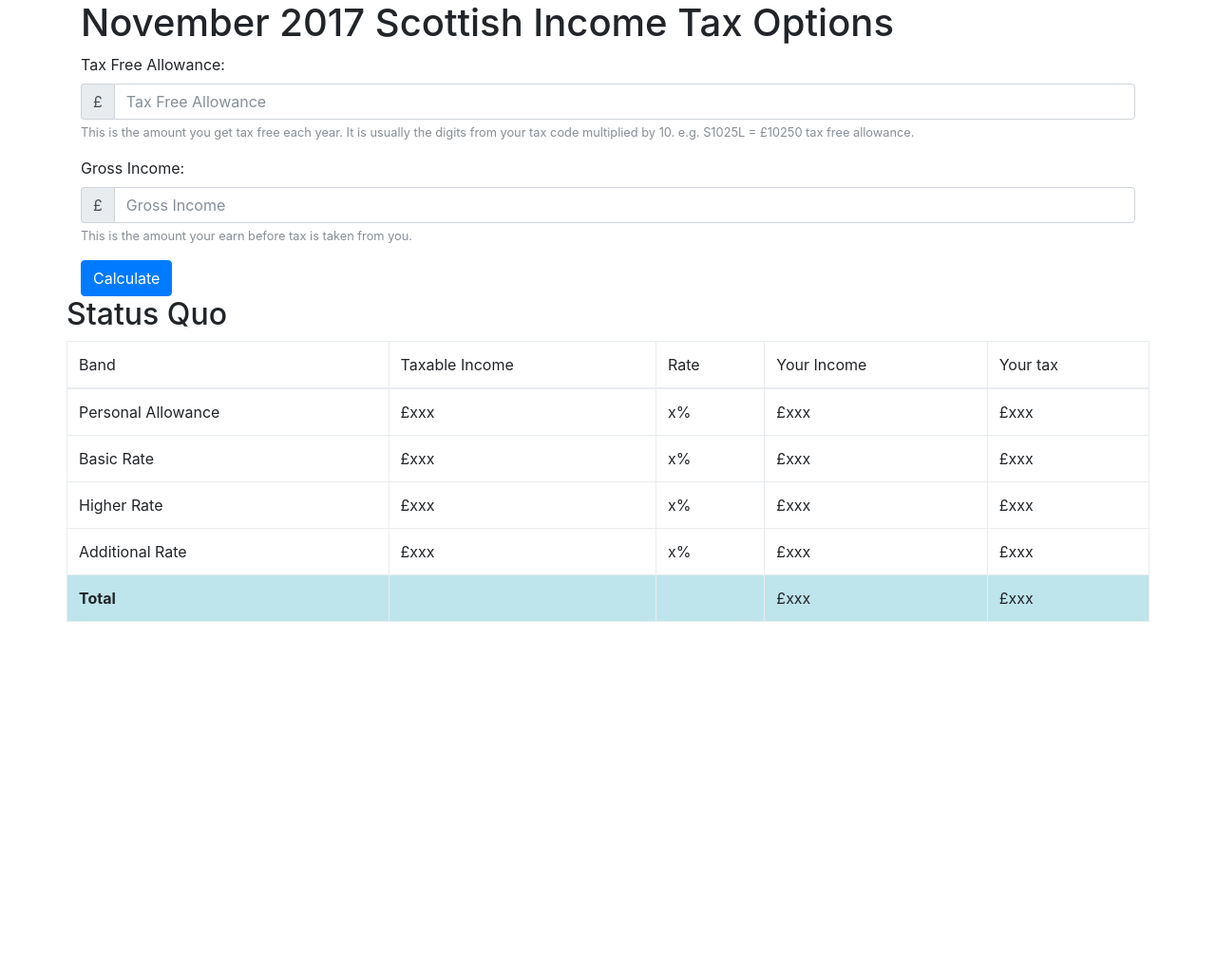
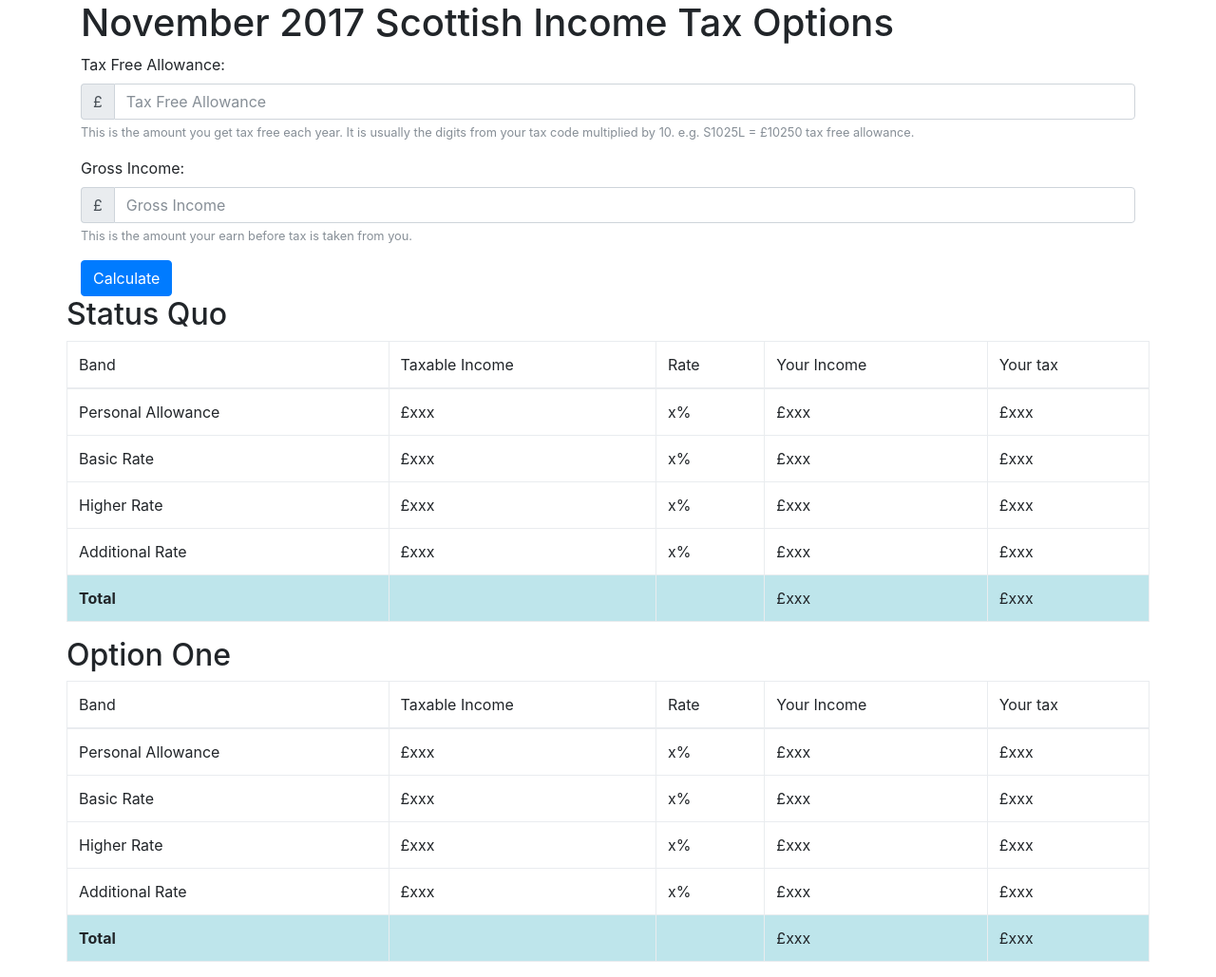
Before and after one commit to colinangusmackay/nov2017-scottish-income-tax-options, a plain HTML site: page site/index.html in a window 1280 px wide. Shown: the whole page at 95% size. Before the commit the page ends 800 px from the top, so only its background shows below. Drawn offline with nearby package versions, Linux system fonts and the light colour scheme.

Commit message:
Add Option One

```diff
--- a/site/app.js
+++ b/site/app.js
@@ -17,6 +17,14 @@ $(function(){
                 {size:31500,rate:20},
                 {size:107000, rate:40},
                 {size:Number.MAX_SAFE_INTEGER, rate:45}
+            ]
+        },{
+            id:"one",
+            bands: [
+                {size:personalAllowance, rate:0},
+                {size:32440,rate:20},
+                {size:105710, rate:41},
+                {size:Number.MAX_SAFE_INTEGER, rate:46}
             ]
         }];
 
--- a/site/index.html
+++ b/site/index.html
@@ -42,6 +42,23 @@
             </tbody>
         </table>
     </div>
+
+    <div class="row">
+        <h2>Option One</h2>
+        <table class="table table-bordered">
+            <thead class="thead-dark">
+            <tr><td>Band</td><td>Taxable Income</td><td>Rate</td><td>Your Income</td><td>Your tax</td></tr>
+            </thead>
+            <tbody class="table-striped table-hover">
+            <tr id="one-0"><td>Personal Allowance</td><td class="taxable">£xxx</td><td class="rate">x%</td><td class="yourIncome">£xxx</td><td class="yourTax">£xxx</td></tr>
+            <tr id="one-1"><td>Basic Rate</td><td class="taxable">£xxx</td><td class="rate">x%</td><td class="yourIncome">£xxx</td><td class="yourTax">£xxx</td></tr>
+            <tr id="one-2"><td>Higher Rate</td><td class="taxable">£xxx</td><td class="rate">x%</td><td class="yourIncome">£xxx</td><td class="yourTax">£xxx</td></tr>
+            <tr id="one-3"><td>Additional Rate</td><td class="taxable">£xxx</td><td class="rate">x%</td><td class="yourIncome">£xxx</td><td class="yourTax">£xxx</td></tr>
+            <tr id="one-total" class="table-info"><td><strong>Total</strong></td><td></td><td></td><td class="yourIncome">£xxx</td><td class="yourTax">£xxx</td></tr>
+            </tbody>
+        </table>
+    </div>
+
 </div>
 
 
```
